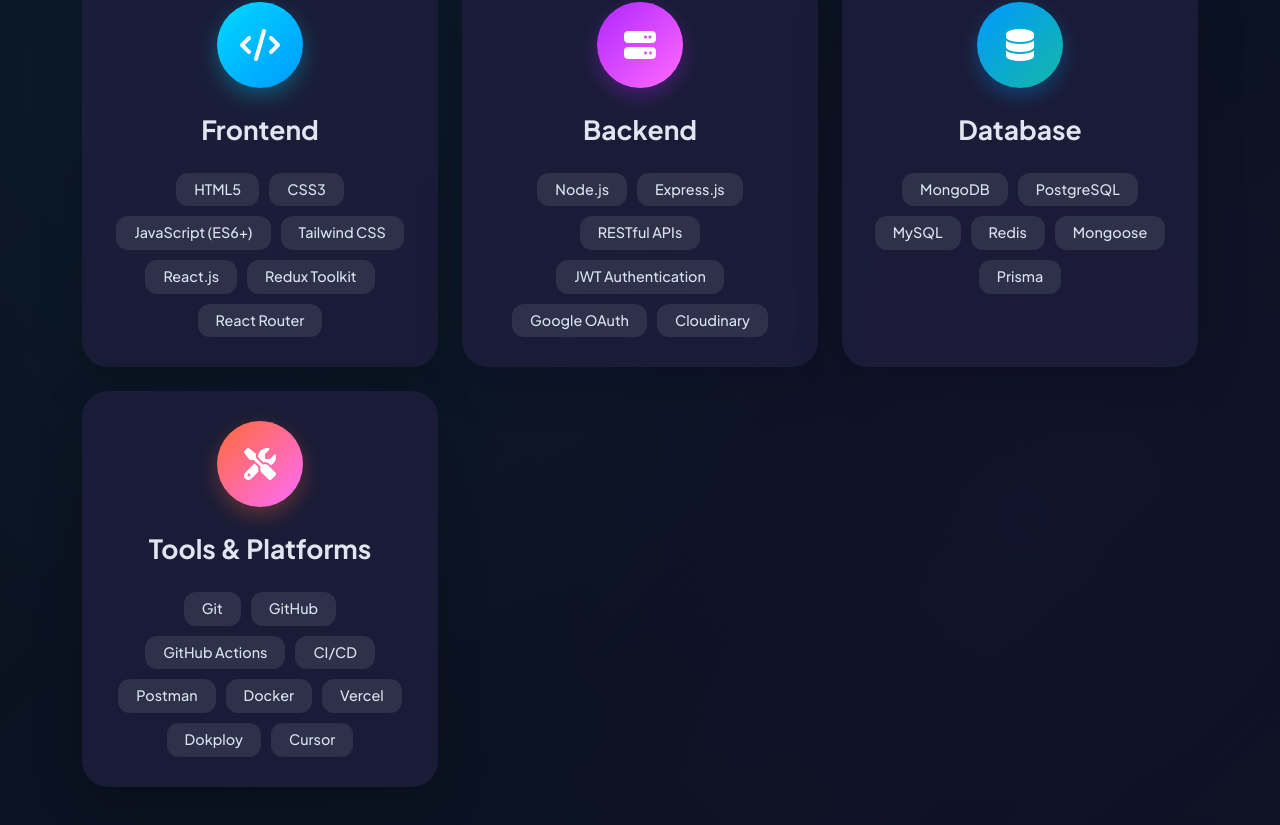
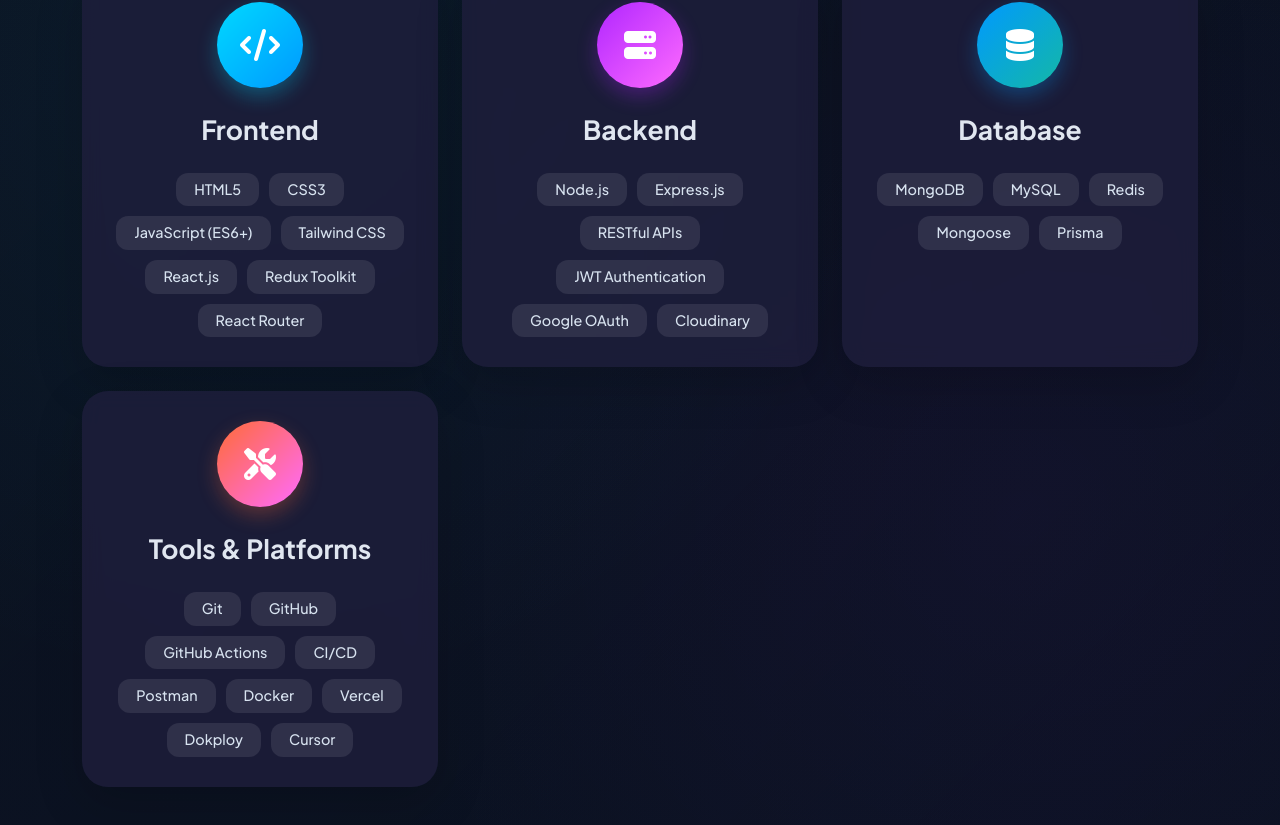
Before and after one commit to Mohd-Ashif0770/mohd-ashif-portfolio, a React (Vite) app in the folder client/: page / in a window 1280 px wide. Shown: the part 2994-3819 px from the top of the page. Built offline with nearby package versions, Linux system fonts and the light colour scheme; no server answers.

Commit message:
skill updated

```diff
--- a/client/src/components/Skills.jsx
+++ b/client/src/components/Skills.jsx
@@ -42,7 +42,7 @@
       borderColor: "rgba(0, 153, 255, 0.5)",
       borderColorHover: "rgba(20, 184, 166, 0.8)",
       shadowColor: "rgba(0, 153, 255, 0.3)",
-      skills: ["MongoDB", "PostgreSQL", "MySQL", "Redis", "Mongoose", "Prisma"],
+      skills: ["MongoDB", "MySQL", "Redis", "Mongoose", "Prisma"],
     },
     {
       title: "Tools & Platforms",
```
